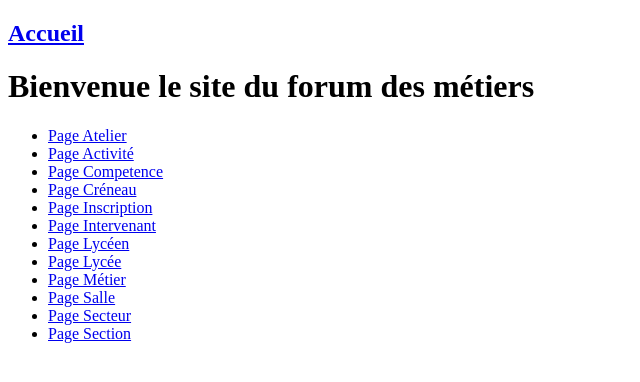
After one commit to Equipe-Solide-Grande-et-Intellectuelle/TP1_Symfony, a Symfony app: template templates/accueil/accueil.html.twig in a window 1280 px wide. The commit adds this page. Shown: the top 382 px of the page, without its empty margins (0-640 px from the left). Run offline with Twig, Linux system fonts and the light colour scheme; the template is opened without the code that fills it, so the values that code supplies are empty; some libraries are stand-ins or nearby versions.

Commit message:
Ajout de la page d'accueil et du header avec le lien vers la homepage

```diff
--- /dev/null
+++ b/templates/accueil/accueil.html.twig
@@ -0,0 +1,49 @@
+{% extends 'base.html.twig' %}
+
+{% block title %}Page d'accueil{% endblock %}
+
+{% block body %}
+    <h1>Bienvenue le site du forum des métiers</h1>
+
+        <ul>
+            <li>
+                <a href="{{ path('app_atelier_index') }}">Page Atelier</a>
+            </li>
+            <li>
+                <a href="{{ path('app_activite_index') }}">Page Activité</a>
+            </li>
+            <li>
+                <a href="{{ path('app_competence_index') }}">Page Competence</a>
+            </li>
+            <li>
+                <a href="{{ path('app_creneau_index') }}">Page Créneau</a>
+            </li>
+            <li>
+                <a href="{{ path('app_inscription_index') }}">Page Inscription</a>
+            </li>
+            <li>
+                <a href="{{ path('app_intervenant_index') }}">Page Intervenant</a>
+            </li>
+            <li>
+                <a href="{{ path('app_lyceen_index') }}">Page Lycéen</a>
+            </li>
+            <li>
+                <a href="{{ path('app_lycee_index') }}">Page Lycée</a>
+            </li>
+            <li>
+                <a href="{{ path('app_metier_index') }}">Page Métier</a>
+            </li>
+            <li>
+                <a href="{{ path('app_salle_index') }}">Page Salle</a>
+            </li>
+            <li>
+                <a href="{{ path('app_secteur_index') }}">Page Secteur</a>
+            </li>
+            <li>
+                <a href="{{ path('app_section_index') }}">Page Section</a>
+            </li>
+        </ul>
+
+
+
+{% endblock %}
--- a/templates/base.html.twig
+++ b/templates/base.html.twig
@@ -14,6 +14,7 @@
         {% endblock %}
     </head>
     <body>
+    <a href="{{ path('app_accueil_index') }}"><h2>Accueil</h2></a>
         {% block body %}{% endblock %}
     </body>
 </html>
```
Also changed, not shown: src/Controller/AccueilController.php (added, +22 -0 lines).
